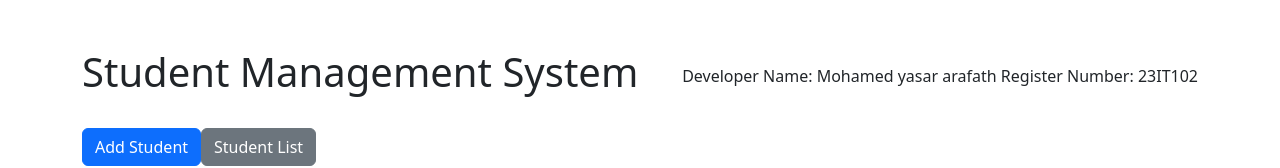
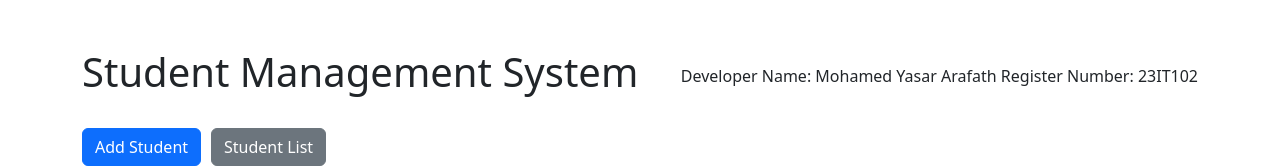
Before and after one commit to KMyasar/Student-info, a React (Create React App) app in the folder client/: page /list in a window 1280 px wide. Shown: the top 168 px of the page. Built offline with nearby package versions, Linux system fonts and the light colour scheme; no server answers.

Commit message:
Adjusting the button's marginRight

```diff
--- a/client/src/App.js
+++ b/client/src/App.js
@@ -25,15 +25,15 @@ const App = () => {
       <div className="d-flex justify-content-between align-items-center mb-4">
         <h1>Student Management System</h1>
         <div>
-          <span className="mr-3">Developer Name: Mohamed yasar arafath&nbsp;</span>
+          <span className="mr-3">Developer Name: Mohamed Yasar Arafath&nbsp;</span>
           <span>Register Number: 23IT102</span>
         </div>
       </div>
       <nav className="mb-4">
-        <Link to="/" className="btn btn-primary mr-2">Add Student</Link>
+        <Link to="/" className="btn btn-primary mr-2" style={{ marginRight: '10px' }}>Add Student</Link>
         <Link to="/list" className="btn btn-secondary">Student List</Link>
       </nav>
-      <hr></hr>
+      <hr />
       <Routes>
         <Route path="/" element={<AddStudent fetchStudents={fetchStudents} />} />
         <Route path="/list" element={<StudentList students={students} fetchStudents={fetchStudents} />} />
--- a/client/src/components/StudentList.js
+++ b/client/src/components/StudentList.js
@@ -46,7 +46,7 @@ const StudentList = ({ students, fetchStudents }) => {
               <td>{student.year}</td>
               <td>{student.totalMarks}</td>
               <td>
-                <button className="btn btn-primary mr-2" onClick={() => startEditing(student)}>Edit</button>
+                <button className="btn btn-primary mr-2" onClick={() => startEditing(student)} style={{ marginRight: '10px' }}>Edit</button>
                 <button className="btn btn-danger" onClick={() => deleteStudent(student._id)}>Delete</button>
               </td>
             </tr>
```
